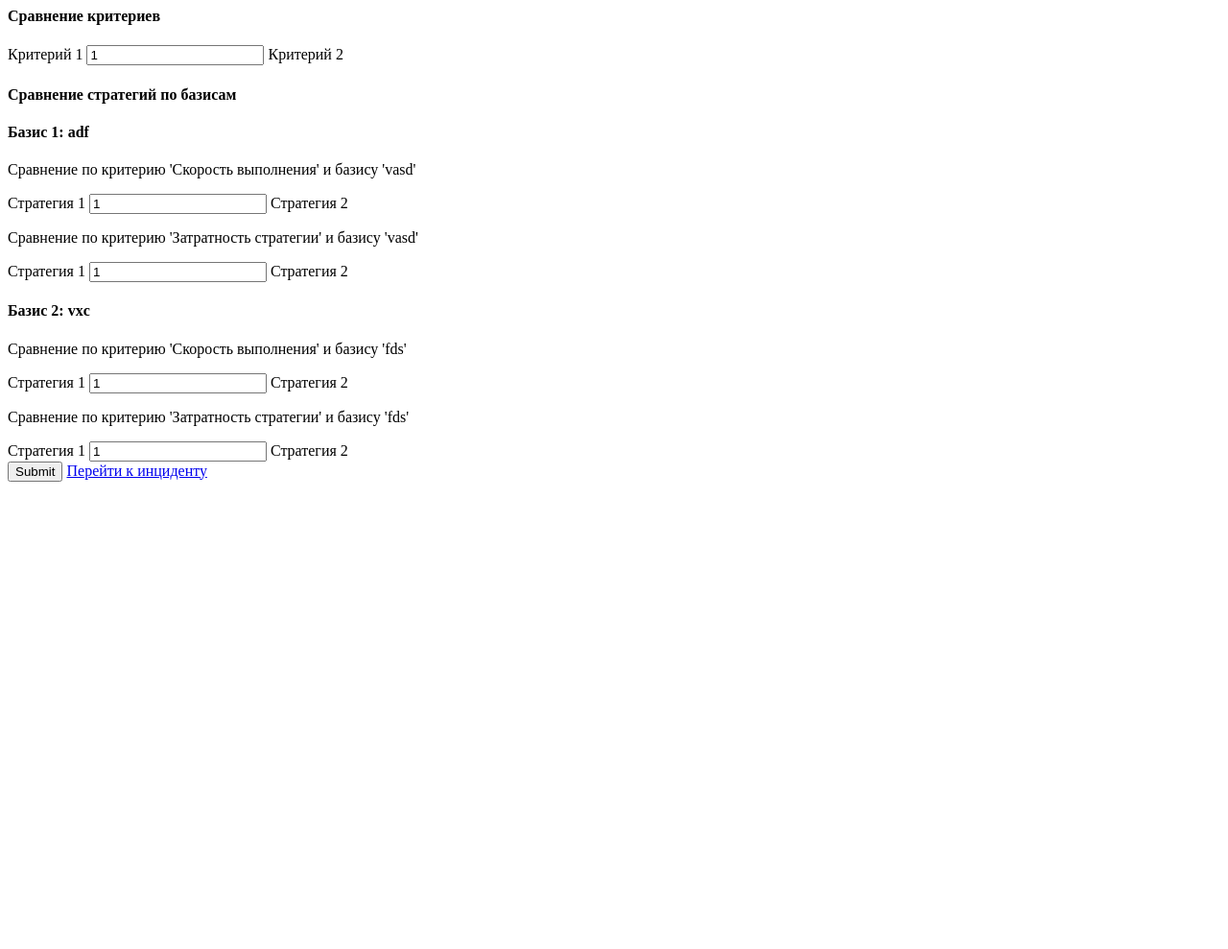
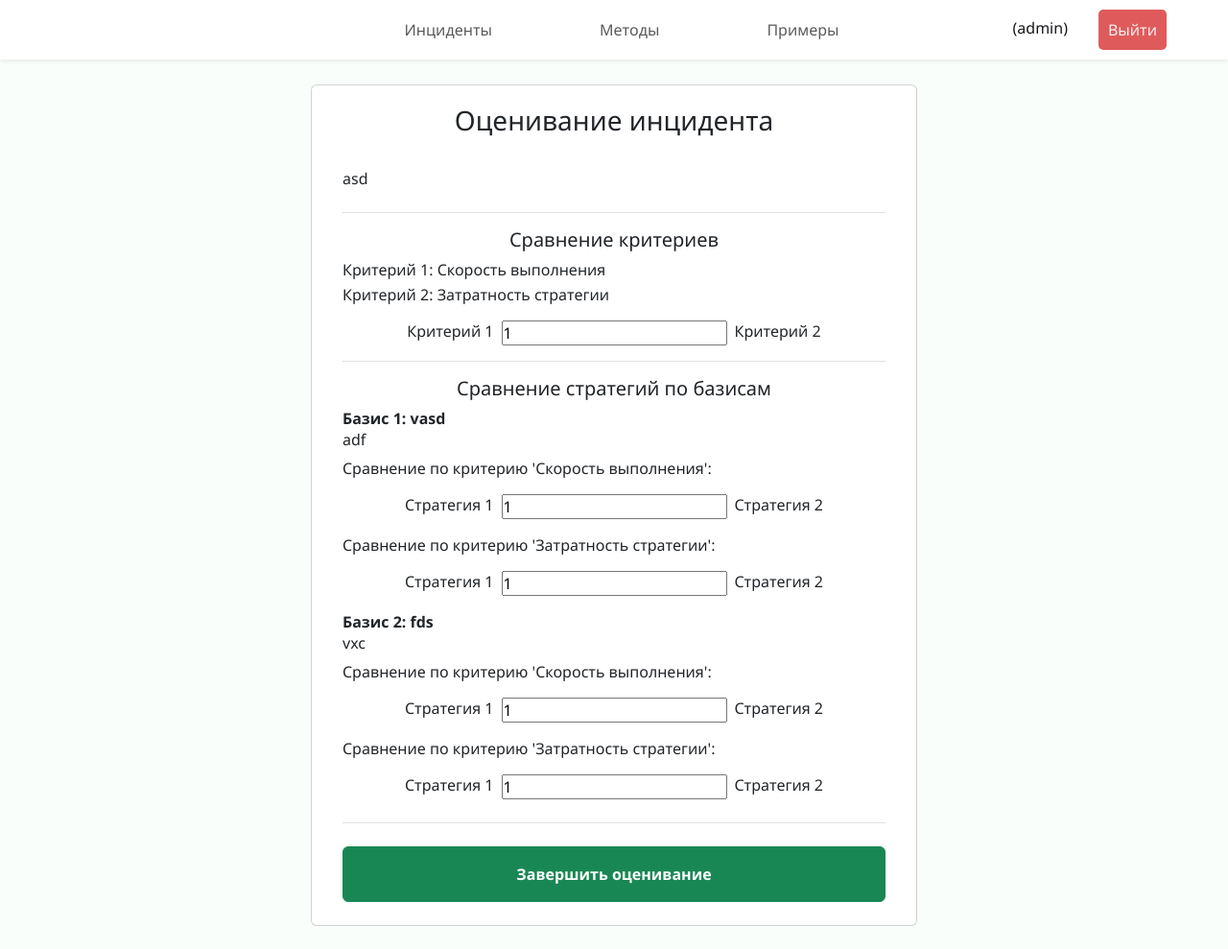
Before and after one commit to pdogger/vkr_incidents, a Django app: page /incident/assess/2 in a window 1280 px wide. Shown: the whole page at 96% size. Before the commit the page ends 502 px from the top, so only its background shows below. Run offline with Django 5.2, Linux system fonts and the light colour scheme; a user stored in the database is signed in; data comes from the database, SQL or seed files in the repository; both versions use the stored data as it was after the commit.

Commit message:
ui for incident_assess page

```diff
--- a/vkr/incidents/templates/incidents/base.html
+++ b/vkr/incidents/templates/incidents/base.html
@@ -13,9 +13,6 @@
     <link rel="stylesheet" href="{% static 'incidents/css/style.css' %}">
     {% block links %}
     {% endblock %}
-
-    {% block scripts %}
-    {% endblock %}
 </head>
 <body>
     {% block header %}
@@ -25,5 +22,7 @@
     {% endblock content %}
 
     <script src="https://cdn.jsdelivr.net/npm/bootstrap@5.3.3/dist/js/bootstrap.bundle.min.js" integrity="sha384-YvpcrYf0tY3lHB60NNkmXc5s9fDVZLESaAA55NDzOxhy9GkcIdslK1eN7N6jIeHz" crossorigin="anonymous"></script>
+    {% block scripts %}
+    {% endblock %}
 </body>
 </html>
--- a/vkr/incidents/templates/incidents/incident_assess.html
+++ b/vkr/incidents/templates/incidents/incident_assess.html
@@ -1,51 +1,9 @@
+{% extends 'incidents/base.html' %}
+{% load static %}
 {% load utiltags %}
-<html>
-<body>
-  <form id="assessment">
-      {% if incident.criteries.count > 1 %}
-      <div>
-      <h4>Сравнение критериев</h4>
-      {% for x in incident.criteries.count|times %}
-      {% for y in x|add:"1"|times:incident.criteries.count %}
-      <div name="criteria">
-        <label for="criteria_score">Критерий {{x|add:"1"}}</label>
-        <input type="text" id="criteria_score" name="criteria_score" value="1" />
-        <label for="criteria_score">Критерий {{y|add:"1"}}</label>
-      </div>
-      {% endfor %}
-      {% endfor %}
-      </div>
-      {% endif %}
 
-      {% if incident.basis_set.count > 0 and incident.strategy_set.count > 1 %}
-      <div>
-      <h4>Сравнение стратегий по базисам</h4>
-      {% for basis in incident.basis_set.all %}
-      <div name="basis">
-      <h4>Базис {{ forloop.counter }}: {{ basis.description }}</h4>
-      {% for criteria in incident.criteries.all %}
-      <div name="criteria_basis">
-      <p>Сравнение по критерию '{{ criteria.description }}' и базису '{{ basis.name }}'</p>
-      {% for x in incident.strategy_set.count|times %}
-      {% for y in x|add:"1"|times:incident.strategy_set.count %}
-      <div name="strategy">
-        <label for="strategy_score">Стратегия {{x|add:"1"}}</label>
-        <input type="text" id="strategy_score" name="strategy_score" value="1" />
-        <label for="strategy_score">Стратегия {{y|add:"1"}}</label>
-      </div>
-      {% endfor %}
-      {% endfor %}
-      </div>
-      {% endfor %}
-      </div>
-      {% endfor %}
-      {% endif %}
-
-      {% csrf_token %}
-      <input type="submit" value="Submit" />
-      <a href="{% url 'incident' incident.id %}">Перейти к инциденту</a>
-  </form>
-  <script src="https://code.jquery.com/jquery-1.12.4.min.js"></script>
+{% block scripts %}
+<script src="https://code.jquery.com/jquery-3.6.0.min.js"></script>
 <script>
   const form = document.querySelector("#assessment")
   async function sendData() {
@@ -78,6 +36,7 @@
       headers: {'X-CSRFToken': document.querySelector('[name=csrfmiddlewaretoken]').value},
       mode: 'same-origin'
     });
+    if (response) {$(location).attr('href', "{% url 'incident' incident.id %}");}
   }
 
   form.addEventListener("submit", (event) => {
@@ -85,5 +44,95 @@
     sendData();
   });
 </script>
-</body>
-</html>
+{% endblock %}
+
+{% block header %}
+<header class="header fixed-top shadow-sm d-flex">
+    <nav class="navbar navbar-expand-lg w-100">
+        <a class="navbar-brand" href="#"></a>
+        <div class="collapse navbar-collapse justify-content-center" id="navbarNav">
+        <ul class="navbar-nav py-1">
+            <li class="nav-item px-5"><a class="nav-link" href="{% url 'incidents' %}">Инциденты</a></li>
+            <li class="nav-item px-5"><a class="nav-link" href="{% url 'methods' %}">Методы</a></li>
+            <li class="nav-item px-5"><a class="nav-link" href="{% url 'examples' %}">Примеры</a></li>
+        </ul>
+        </div>
+        <ul class="navbar-nav position-fixed end-0 me-5 align-items-center">
+            <li class="nav-item px-3 text-end mb-1">
+                <div class="fullname">{{ request.user.get_full_name }}</div>
+                <div class="username">({{ request.user.get_username }})</div>
+            </li>
+            <li class="nav-item px-3">
+                <form action="{% url 'logout' %}" method="POST">
+                    {% csrf_token %}
+                    <button class="logout-btn" type="submit">Выйти</button>
+                </form>
+            </li>
+          </ul>
+    </nav>
+</header>
+{% endblock %}
+
+{% block content %}
+<div class="cards d-flex p-2 flex-column align-items-center">
+  <div class="col-lg-6 col-xxl-5 card mb-3">
+    <div class="card-body mx-3 my-1">
+      <form id="assessment">
+        <h3 class="mb-4	text-center">Оценивание инцидента</h3>
+        <div class="card-text py-2 border-bottom">
+          {{ incident.description|linebreaks }}
+        </div>
+          {% if incident.criteries.count > 1 %}
+            <div class="d-flex flex-column gap-2 py-3 border-bottom">
+              <h5 class="m-0 text-center">Сравнение критериев</h5>
+              <div class="d-flex flex-column gap-1 mb-2">
+                {% for criteria in incident.incidentcriteria_set.all %}
+                  <span>Критерий {{ forloop.counter }}: {{ criteria.criteria }}</span>
+                {% endfor %}
+              </div>
+              {% for x in incident.criteries.count|times %}
+                {% for y in x|add:"1"|times:incident.criteries.count %}
+                  <div name="criteria" class="d-flex justify-content-center align-content-center gap-2">
+                    <label for="criteria_score">Критерий {{x|add:"1"}}</label>
+                    <input type="text" id="criteria_score" name="criteria_score" value="1" />
+                    <label for="criteria_score">Критерий {{y|add:"1"}}</label>
+                  </div>
+                {% endfor %}
+              {% endfor %}
+            </div>
+          {% endif %}
+
+          {% if incident.basis_set.count > 0 and incident.strategy_set.count > 1 %}
+            <div class="d-flex flex-column gap-2 py-3 border-bottom">
+              <h5 class="m-0 text-center">Сравнение стратегий по базисам</h4>
+              {% for basis in incident.basis_set.all %}
+                <div name="basis">
+                  <div class="fw-bold">Базис {{ forloop.counter }}: {{ basis.name }}</div>
+                  <div>{{ basis.description }}</div>
+                  {% for criteria in incident.criteries.all %}
+                    <div name="criteria_basis" class="py-2">
+                      <p>Сравнение по критерию '{{ criteria.description }}':</p>
+                      {% for x in incident.strategy_set.count|times %}
+                        {% for y in x|add:"1"|times:incident.strategy_set.count %}
+                          <div name="strategy" class="d-flex justify-content-center align-content-center gap-2">
+                            <label for="strategy_score">Стратегия {{x|add:"1"}}</label>
+                            <input type="text" id="strategy_score" name="strategy_score" value="1" />
+                            <label for="strategy_score">Стратегия {{y|add:"1"}}</label>
+                          </div>
+                        {% endfor %}
+                      {% endfor %}
+                    </div>
+                  {% endfor %}
+                </div>
+              {% endfor %}
+            </div>
+          {% endif %}
+
+          {% csrf_token %}
+          <input type="submit" value="Завершить оценивание" class="btn btn-success mt-4 mb-1 p-3 w-100 fw-bold"/>
+          {% comment %} <a href="{% url 'incident' incident.id %}">Перейти к инциденту</a> {% endcomment %}
+      </form>
+    </div>
+  </div>
+</div>
+{% endblock %}
```
Also changed, not shown: vkr/db.sqlite3. Lines whose indentation alone changed are shown as unchanged.
